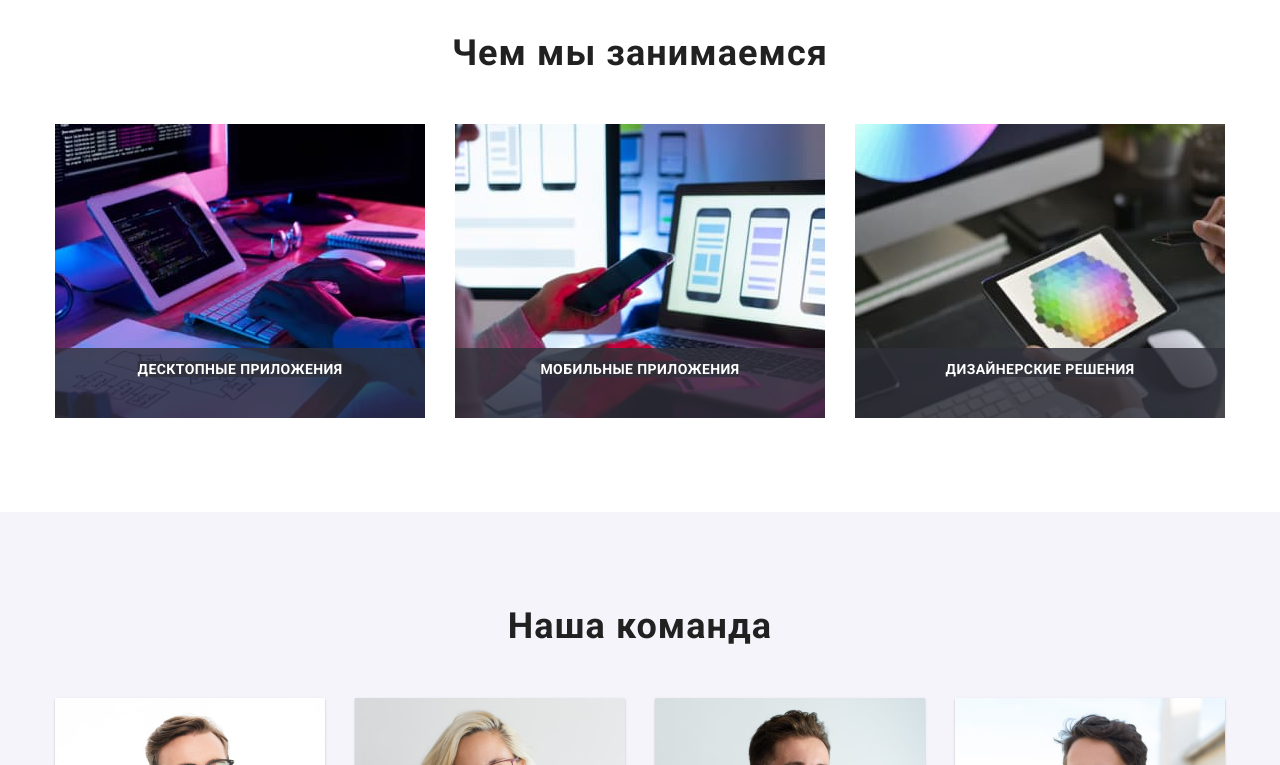
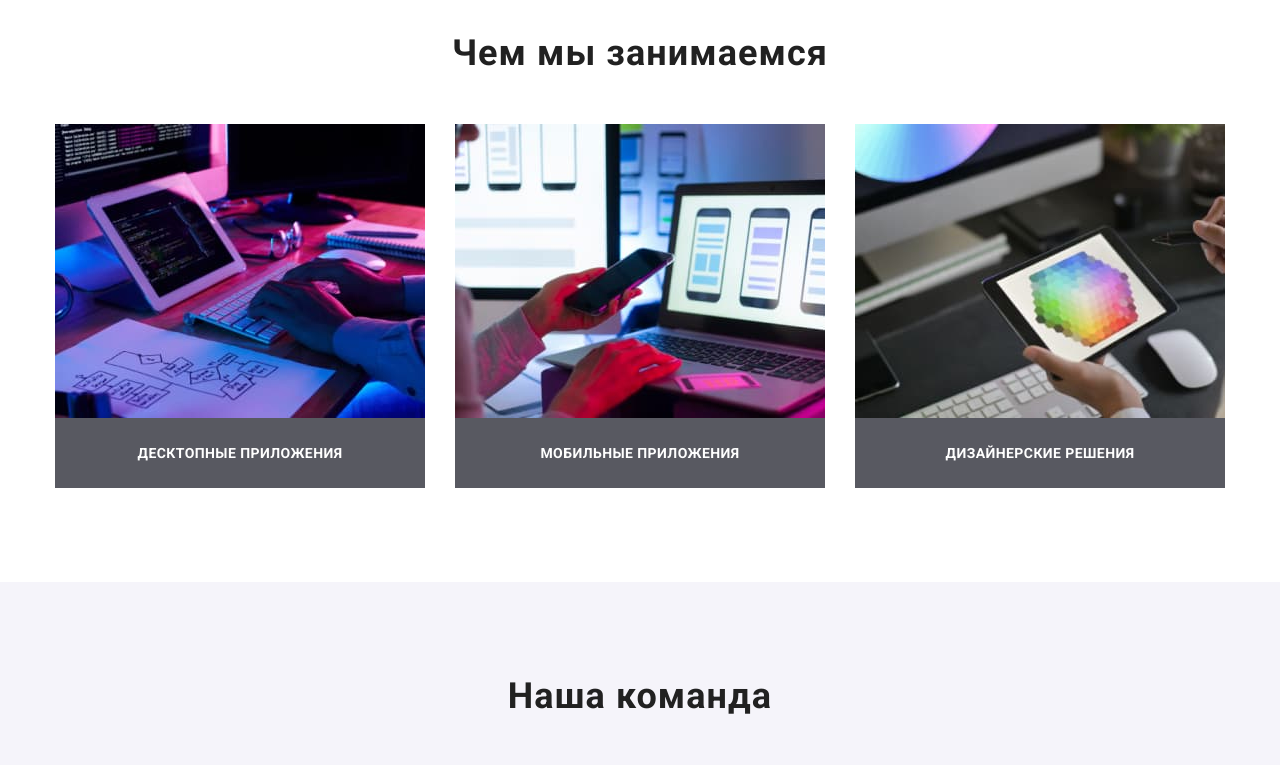
Before and after one commit to Dmitriy-101/goit-markup-hw-04, a plain HTML site: page index.html in a window 1280 px wide. Shown: the part 1080-1845 px from the top of the page. Drawn offline with nearby package versions, Linux system fonts and the light colour scheme.

Commit message:
Правки ДЗ-4 от 21.03.21 23:30

```diff
--- a/css/styles.css
+++ b/css/styles.css
@@ -207,8 +207,8 @@ img {
 .letter-icon {
     margin-right: 10px;
     cursor: pointer;
-    width: 20px;
-    height: 20px;
+    width: 16px;
+    height: 16px;
 }
 
 .letter-icon:hover,
@@ -275,19 +275,16 @@ img {
     url(../images/obshaja.jpg);
     text-align: center;
     padding: 200px 0px;
+    background-size: cover;
+    background-repeat: no-repeat;
 }
 
 
 .top-hero {
     width: 696px;
-    background-repeat: no-repeat;
     background-position: center;
-    background-size: cover;
-    box-shadow: 0px 4px 4px rgba(0, 0, 0, 0.25);
     margin-left: auto;
     margin-right: auto;
-
-
 }
 
 
@@ -438,28 +435,20 @@ img {
     position: relative;
 }
 
-.about-list-two::before {
-    display: inline-block;
-    position: absolute;
-    bottom: 0px;
-    left: 0px;
-    content: '';
-    width: 100%;
-    height: 70px;
-    background-color: rgba(47, 48, 58, 0.8);
-}
-
 
 .about-list-two:not(:last-child) {
     margin-right: 30px;
 }
 
 .item-description {
-    position: absolute;
-    bottom: 27px;
-    left: 50%;
-    transform: translate(-50%, 0%);
-    white-space: nowrap;
+    margin: 0;
+    bottom: 0;
+    left: 0;
+    display: flex;
+    align-items: center;
+    justify-content: center;
+    height: 70px;
+    width: 100%;
     font-size: 14px;
     font-weight:700;
     line-height: 1.15;
@@ -467,14 +456,6 @@ img {
     letter-spacing: 0.03em;
     text-transform: uppercase;
     color: #fff;
-
-
-
-
-
-
-
-
     background-color: rgba(47, 48, 58, 0.8);
 }
 
@@ -846,6 +827,7 @@ img {
     width: 100%;
     height: 100%;
     padding: 63px 24px;
+    margin: 0;
     top: 0;
     left: 0;
     transform: translateY(100%);
```
